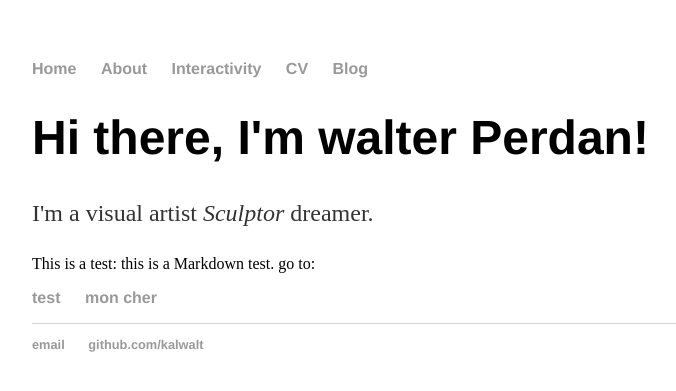
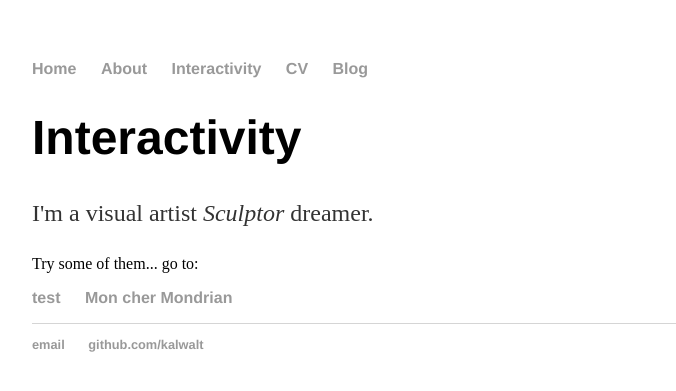
Before and after one commit to kalwalt/kalwalt.github.io, a Jekyll site: the page built from interactivity/index.html, in a window 1280 px wide. Shown: the top 391 px of the page, without its empty margins (160-836 px from the left). Built offline with Jekyll 4.4.1, drawn with Linux system fonts in a browser that asks for light colours.

Commit message:
improved descriptions

```diff
--- a/about/index.html
+++ b/about/index.html
@@ -3,6 +3,7 @@ layout: default
 title: Walter Perdan, visual artist
 ---
 <div class="blurb">
-	<h1>Hi there, I'm walter Perdan!</h1>
-	<p>I'm a visual artist <em>Sculptor</em> dreamer. </p>
+	<h1>About me</h1>
+	<p>I'm a visual artist, my media fields are: sculpture, painting, drawing, 3d, coding and interactivity</p>
+	<p>if you want to know more about me i invite you to my official page</p><a href="https://www.kalwaltart.it">www.walterperdan.it</a>
 </div><!-- /.blurb -->
--- a/interactivity/index.html
+++ b/interactivity/index.html
@@ -1,17 +1,17 @@
 ---
 layout: default
-title: Walter Perdan, visual artist
+title: Walter Perdan, visual artist, Interactivity
 ---
 <div class="blurb">
-	<h1>Hi there, I'm walter Perdan!</h1>
+	<h1>Interactivity</h1>
 	<p>I'm a visual artist <em>Sculptor</em> dreamer. </p>
 </div><!-- /.blurb -->
 
-This is a test: this is a Markdown test.
+Try some of them...
 
 go to: <nav>
 	<ul>
 	<li><a href="/interactivity/test">test</a></li>
-	<li><a href="/interactivity/moncher">mon cher</a></li>
+	<li><a href="/interactivity/moncher">Mon cher Mondrian</a></li>
 </ul>
 </nav>
```
